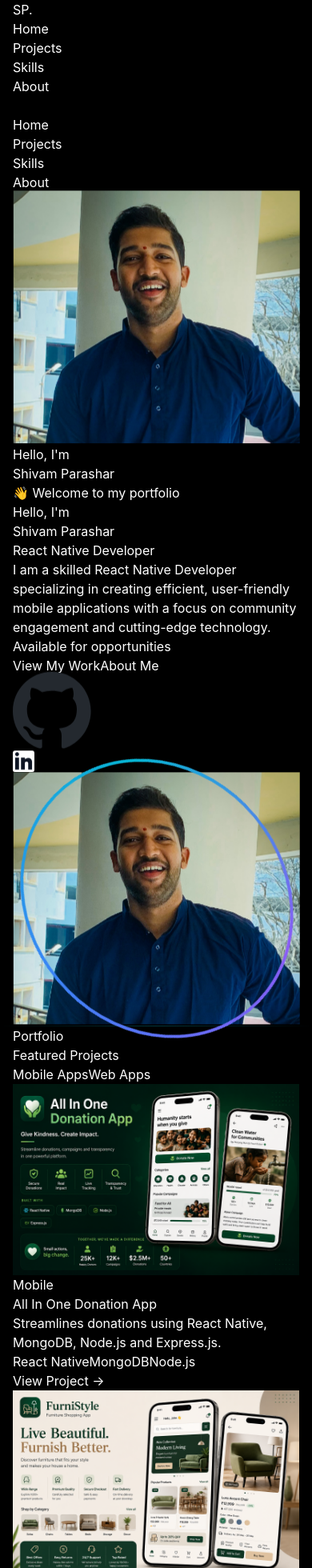
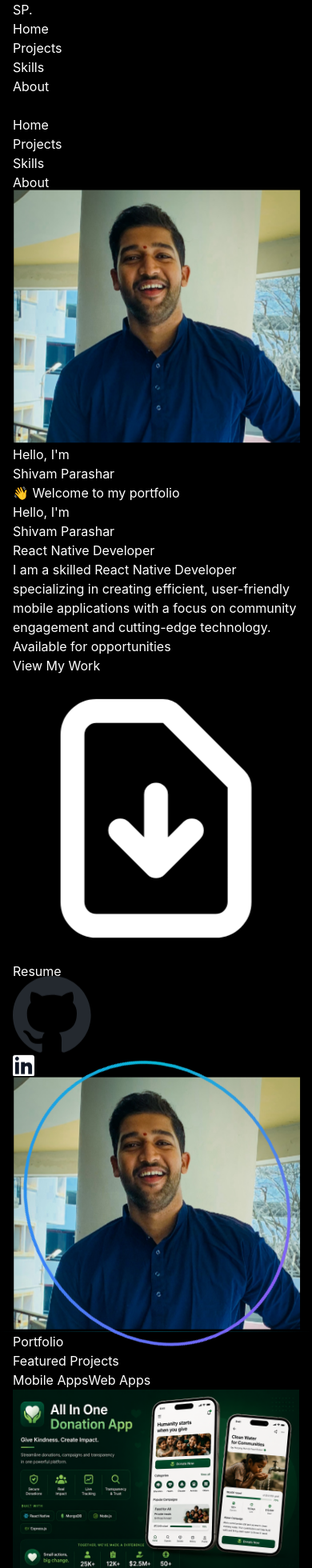
Before and after one commit to shivamparashar30/portfolio, a React (Vite) app: page / in a window 390 px wide. Shown: the top 1960 px of the page at 80% size. Built offline with nearby package versions, Linux system fonts and the light colour scheme.

Commit message:
Resume Added

```diff
--- a/src/App.css
+++ b/src/App.css
@@ -20,10 +20,7 @@
   background: linear-gradient(180deg, #2563eb, #0891b2);
 }
 
-/* Smooth scroll behavior */
-html {
-  scroll-behavior: smooth;
-}
+/* Scroll behavior handled via JS for smoother easing */
 
 /* Body styling */
 body {
--- a/src/App.jsx
+++ b/src/App.jsx
@@ -891,6 +891,7 @@ import Project10 from "./assets/images/pulse care.png";
 import LinkedIn from "./assets/linkedin.svg";
 import Github from "./assets/github.svg";
 import ArrowDown from "./assets/arrow-down.svg";
+import Resume from "./assets/file/Shivam_s_Resume_June_26.pdf";
 import { useEffect, useState, useRef } from "react";
 
 function App() {
@@ -898,6 +899,7 @@ function App() {
   const [mobileMenuOpen, setMobileMenuOpen] = useState(false);
   const [visibleCards, setVisibleCards] = useState(new Set());
   const [activeTab, setActiveTab] = useState("mobile");
+  const [tabTransition, setTabTransition] = useState(false);
   const projectRefs = useRef([]);
 
   const onPageScroll = () => {
@@ -937,6 +939,29 @@ function App() {
     setMobileMenuOpen(false);
   };
 
+  const smoothScroll = (e, href) => {
+    e.preventDefault();
+    const target = document.querySelector(href);
+    if (!target) return;
+    const targetPos = target.getBoundingClientRect().top + window.pageYOffset - 80;
+    const startPos = window.pageYOffset;
+    const distance = targetPos - startPos;
+    const duration = 1200;
+    let startTime = null;
+
+    const easeInOutCubic = (t) =>
+      t < 0.5 ? 4 * t * t * t : 1 - Math.pow(-2 * t + 2, 3) / 2;
+
+    const step = (currentTime) => {
+      if (!startTime) startTime = currentTime;
+      const elapsed = currentTime - startTime;
+      const progress = Math.min(elapsed / duration, 1);
+      window.scrollTo(0, startPos + distance * easeInOutCubic(progress));
+      if (progress < 1) requestAnimationFrame(step);
+    };
+    requestAnimationFrame(step);
+  };
+
   return (
     <>
       <header className={`fixed top-0 left-0 right-0 z-50 transition-all duration-500 ${scrolling ? 'bg-gray-900/90 backdrop-blur-xl border-b border-gray-800/50 shadow-lg shadow-black/20' : 'bg-transparent'}`}>
@@ -960,6 +985,7 @@ function App() {
                   <li key={item.href}>
                     <a
                       href={item.href}
+                      onClick={(e) => smoothScroll(e, item.href)}
                       className="text-gray-300 hover:text-cyan-400 cursor-pointer transition-colors duration-300 font-medium link-underline"
                     >
                       {item.label}
@@ -984,42 +1010,22 @@ function App() {
           {/* Mobile Menu */}
           <div className={`md:hidden overflow-hidden transition-all duration-500 ease-in-out ${mobileMenuOpen ? 'max-h-96 opacity-100 mt-6' : 'max-h-0 opacity-0'}`}>
             <ul className="flex flex-col gap-4 pb-4">
-              <li>
-                <a
-                  href="#home"
-                  onClick={closeMobileMenu}
-                  className="block text-gray-300 hover:text-cyan-400 cursor-pointer transition-all duration-300 font-medium py-2 px-4 hover:bg-gray-800/50 rounded-lg"
-                >
-                  Home
-                </a>
-              </li>
-              <li>
-                <a
-                  href="#projects"
-                  onClick={closeMobileMenu}
-                  className="block text-gray-300 hover:text-cyan-400 cursor-pointer transition-all duration-300 font-medium py-2 px-4 hover:bg-gray-800/50 rounded-lg"
-                >
-                  Projects
-                </a>
-              </li>
-              <li>
-                <a
-                  href="#technologies"
-                  onClick={closeMobileMenu}
-                  className="block text-gray-300 hover:text-cyan-400 cursor-pointer transition-all duration-300 font-medium py-2 px-4 hover:bg-gray-800/50 rounded-lg"
-                >
-                  Skills
-                </a>
-              </li>
-              <li>
-                <a
-                  href="#aboutme"
-                  onClick={closeMobileMenu}
-                  className="block text-gray-300 hover:text-cyan-400 cursor-pointer transition-all duration-300 font-medium py-2 px-4 hover:bg-gray-800/50 rounded-lg"
-                >
-                  About
-                </a>
-              </li>
+              {[
+                { href: "#home", label: "Home" },
+                { href: "#projects", label: "Projects" },
+                { href: "#technologies", label: "Skills" },
+                { href: "#aboutme", label: "About" },
+              ].map((item) => (
+                <li key={item.href}>
+                  <a
+                    href={item.href}
+                    onClick={(e) => { closeMobileMenu(); smoothScroll(e, item.href); }}
+                    className="block text-gray-300 hover:text-cyan-400 cursor-pointer transition-all duration-300 font-medium py-2 px-4 hover:bg-gray-800/50 rounded-lg"
+                  >
+                    {item.label}
+                  </a>
+                </li>
+              ))}
             </ul>
           </div>
         </div>
@@ -1102,15 +1108,19 @@ function App() {
                 <div className="flex flex-col sm:flex-row gap-4 pt-4 animate-fade-in-up animation-delay-800">
                   <a
                     href="#projects"
+                    onClick={(e) => smoothScroll(e, "#projects")}
                     className="px-8 py-4 bg-gradient-to-r from-blue-600 to-cyan-600 hover:from-blue-500 hover:to-cyan-500 rounded-xl font-semibold text-white shadow-lg shadow-blue-500/30 hover:shadow-xl hover:shadow-cyan-500/40 transition-all duration-500 transform hover-tilt hover:scale-105 active:scale-95 text-center"
                   >
                     View My Work
                   </a>
                   <a
-                    href="#aboutme"
-                    className="px-8 py-4 bg-gray-800/50 backdrop-blur-sm border border-gray-700 hover:border-cyan-500 rounded-xl font-semibold text-white transition-all duration-500 hover:bg-gray-800 hover-tilt text-center"
+                    href={Resume}
+                    download="Shivam_Parashar_Resume.pdf"
+                    className="px-8 py-4 bg-gray-800/50 backdrop-blur-sm border border-gray-700 hover:border-cyan-500 rounded-xl font-semibold text-white transition-all duration-500 hover:bg-gray-800 hover-tilt text-center flex items-center justify-center gap-2"
                   >
-                    About Me
+                    <svg className="w-5 h-5" fill="none" stroke="currentColor" viewBox="0 0 24 24"><path strokeLinecap="round" strokeLinejoin="round" strokeWidth={2} d="M12 10v6m0 0l-3-3m3 3l3-3m2 8H7a2 2 0 01-2-2V5a2 2 0 012-2h5.586a1 1 0 01.707.293l5.414 5.414a1 1 0 01.293.707V19a2 2 0 01-2 2z" />
+                    </svg>
+                    Resume
                   </a>
                 </div>
                 <div className="flex gap-6 pt-6 animate-fade-in-up animation-delay-1000">
@@ -1169,7 +1179,7 @@ function App() {
             <div className="flex justify-center mb-8 md:mb-12">
               <div className="inline-flex bg-gray-900/80 backdrop-blur-sm rounded-xl p-1.5 border border-gray-800">
                 <button
-                  onClick={() => setActiveTab("mobile")}
+                  onClick={() => { setTabTransition(true); setTimeout(() => { setActiveTab("mobile"); setTabTransition(false); }, 200); }}
                   className={`px-5 md:px-8 py-2.5 md:py-3 rounded-lg text-sm md:text-base font-semibold transition-all duration-500 ${
                     activeTab === "mobile"
                       ? "bg-gradient-to-r from-blue-600 to-cyan-600 text-white shadow-lg shadow-cyan-500/30"
@@ -1179,7 +1189,7 @@ function App() {
                   Mobile Apps
                 </button>
                 <button
-                  onClick={() => setActiveTab("web")}
+                  onClick={() => { setTabTransition(true); setTimeout(() => { setActiveTab("web"); setTabTransition(false); }, 200); }}
                   className={`px-5 md:px-8 py-2.5 md:py-3 rounded-lg text-sm md:text-base font-semibold transition-all duration-500 ${
                     activeTab === "web"
                       ? "bg-gradient-to-r from-blue-600 to-cyan-600 text-white shadow-lg shadow-cyan-500/30"
@@ -1192,18 +1202,18 @@ function App() {
             </div>
 
             {/* Projects Grid */}
-            <div className="grid grid-cols-1 md:grid-cols-2 lg:grid-cols-3 gap-6 md:gap-8 max-w-7xl mx-auto">
+            <div className={`grid grid-cols-1 md:grid-cols-2 lg:grid-cols-3 gap-6 md:gap-8 max-w-7xl mx-auto transition-all duration-300 ${tabTransition ? 'opacity-0 translate-y-4' : 'opacity-100 translate-y-0'}`}>
 
               {[
-                { img: Project1, title: "All In One Donation App", desc: "Streamlines donations using React Native, MongoDB, Node.js and Express.js.", tags: ["React Native", "MongoDB", "Node.js"], link: "https://github.com/shivamparashar30/AIOD-FrontEnd", type: "mobile" },
-                { img: Project2, title: "Furniture Ecommerce", desc: "Furniture E-commerce Store, built with React Native, MongoDB, Node.js and Express.js.", tags: ["React Native", "MongoDB", "Express.js"], link: "https://github.com/shivamparashar30/FurnitureApp-FrontEnd", type: "mobile" },
+                { img: Project1, title: "All In One Donation", desc: "All-in-one donation app enabling donations of clothes, money, food, and books with secure backend.", tags: ["React Native", "MongoDB", "Express.js"], link: "https://github.com/shivamparashar30/AIOD-FrontEnd", type: "mobile" },
+                { img: Project2, title: "Furniture Ecommerce", desc: "Modern furniture shopping app with product browsing, cart management, and real-time listings.", tags: ["React Native", "MongoDB", "Node.js"], link: "https://github.com/shivamparashar30/FurnitureApp-FrontEnd", type: "mobile" },
                 { img: Project3, title: "Food Ordering App", desc: "Food Ordering App using React Native and MongoDB.", tags: ["React Native", "MongoDB", "Node.js"], link: "https://github.com/shivamparashar30/Food-order-app", type: "mobile" },
                 { img: Project5, title: "Movie Ticket Booking", desc: "Complete movie ticket booking solution with React Native, MongoDB, Node.js and Express.js.", tags: ["React Native", "MongoDB", "Express.js"], link: "https://github.com/shivamparashar30/Movie-Ticket-Booking-App", type: "mobile" },
                 { img: Project7, title: "Body Fat Calculator", desc: "AI-powered body fat percentage calculator using React Native and TensorFlow.", tags: ["React Native", "TensorFlow", "AI/ML"], link: "https://github.com/shivamparashar30/Body-Fat-Calculator", type: "mobile" },
-                { img: Project10, title: "Pulse Care", desc: "Healthcare monitoring platform for real-time patient vitals tracking.", tags: ["React Native", "Node.js", "MongoDB"], link: "https://github.com/shivamparashar30/PulseCare", type: "mobile" },
-                { img: Project4, title: "AI Skill Scan", desc: "AI-powered skill assessment platform with ATS scoring and resume analysis.", tags: ["React.js", "AI", "Node.js"], link: "https://ai-skill-scan-main.vercel.app/", type: "web" },
+                { img: Project10, title: "Pulse Care", desc: "Healthcare platform for seamless appointment management and patient-doctor interactions.", tags: ["React.js", "REST APIs", "Auth"], link: "https://github.com/shivamparashar30/PulseCare", type: "mobile" },
+                { img: Project4, title: "AI Skill Scan", desc: "AI-powered resume scanning platform with real-time skill analysis and job alignment using Puter.js.", tags: ["React.js", "AI", "Puter.js"], link: "https://ai-skill-scan-main.vercel.app/", type: "web" },
                 { img: Project6, title: "Admin Dashboard", desc: "Comprehensive admin dashboard for database management built with React.js.", tags: ["React.js", "Dashboard", "Database"], link: "https://admindbshivam.vercel.app", type: "web" },
-                { img: Project8, title: "Cadence", desc: "A modern coding practice and DSA preparation platform.", tags: ["React.js", "Node.js", "MongoDB"], link: "https://cadence-prep.vercel.app/", type: "web" },
+                { img: Project8, title: "Cadence", desc: "Interview prep platform with 150+ DSA problems, interactive roadmaps, progress tracking, and focus timer.", tags: ["React.js", "Node.js", "MongoDB"], link: "https://cadence-prep.vercel.app/", type: "web" },
                 { img: Project9, title: "Spendly", desc: "Smart expense tracking and budget management dashboard.", tags: ["React.js", "Firebase", "Analytics"], link: "https://github.com/shivamparashar30/spendly", type: "web" },
               ]
                 .filter((project) => project.type === activeTab)
@@ -1306,7 +1316,7 @@ function App() {
                       Developer Tools
                     </h3>
                     <div className="flex flex-wrap gap-2">
-                      {["Git", "GitHub", "VS Code", "Postman", "Figma", "Android Studio"].map((skill, i) => (
+                      {["Git", "GitHub", "VS Code", "Postman", "Figma", "Jira", "Android Studio", "Xcode", "Vercel"].map((skill, i) => (
                         <span
                           key={i}
                           className="px-4 py-2 text-sm font-medium bg-purple-500/10 text-purple-300 rounded-full border border-purple-500/20 hover:border-purple-400/50 hover:bg-purple-500/20 hover:-translate-y-0.5 transition-all duration-300 cursor-default"
@@ -1368,10 +1378,11 @@ function App() {
                       <div className="ml-20 md:ml-0 md:w-1/2 md:pr-12">
                         <div className="bg-gray-900/50 backdrop-blur-sm border border-gray-800 hover:border-cyan-500/50 rounded-2xl p-6 transition-all duration-300 hover:shadow-lg hover:shadow-cyan-500/20">
                           <span className="inline-block px-4 py-1 bg-blue-500/20 text-blue-400 rounded-full text-sm font-semibold border border-blue-500/30 mb-3">
-                            2022
+                            July 2019 - May 2022
                           </span>
                           <h3 className="text-xl font-bold mb-2 text-white">Bachelor of Computer Applications</h3>
                           <p className="text-gray-400">Aryan College, Ajmer</p>
+                          <p className="text-gray-500 text-sm mt-1">CGPA: 7.7/10</p>
                         </div>
                       </div>
                     </div>
@@ -1382,10 +1393,11 @@ function App() {
                       <div className="ml-20 md:ml-0 md:w-1/2 md:pl-12">
                         <div className="bg-gray-900/50 backdrop-blur-sm border border-gray-800 hover:border-cyan-500/50 rounded-2xl p-6 transition-all duration-300 hover:shadow-lg hover:shadow-cyan-500/20">
                           <span className="inline-block px-4 py-1 bg-cyan-500/20 text-cyan-400 rounded-full text-sm font-semibold border border-cyan-500/30 mb-3">
-                            2024
+                            Oct 2022 - July 2024
                           </span>
                           <h3 className="text-xl font-bold mb-2 text-white">Master of Computer Applications</h3>
                           <p className="text-gray-400">PES University, Bangalore</p>
+                          <p className="text-gray-500 text-sm mt-1">CGPA: 8.2/10</p>
                         </div>
                       </div>
                     </div>
@@ -1396,33 +1408,33 @@ function App() {
                       <div className="ml-20 md:ml-0 md:w-1/2 md:pr-12">
                         <div className="bg-gray-900/50 backdrop-blur-sm border border-gray-800 hover:border-cyan-500/50 rounded-2xl p-6 transition-all duration-300 hover:shadow-lg hover:shadow-cyan-500/20">
                           <span className="inline-block px-4 py-1 bg-purple-500/20 text-purple-400 rounded-full text-sm font-semibold border border-purple-500/30 mb-3">
-                            Jul 2024 - Dec 2024
+                            Feb 2024 - Dec 2024
                           </span>
-                          <h3 className="text-xl font-bold mb-2 text-cyan-400">Software Developer Intern</h3>
+                          <h3 className="text-xl font-bold mb-2 text-cyan-400">React Native Developer</h3>
                           <p className="text-white font-semibold mb-3">Tigbar (Remote)</p>
                           <ul className="space-y-2 text-gray-400">
                             <li className="flex items-start gap-2">
                               <span className="text-cyan-400 mt-1">▹</span>
-                              <span>Worked on cross-platform app development using React Native</span>
+                              <span>Built cross-platform apps using React Native with smooth performance on iOS and Android</span>
                             </li>
                             <li className="flex items-start gap-2">
                               <span className="text-cyan-400 mt-1">▹</span>
-                              <span>Collaborated with teams using Agile methodologies and Jira</span>
+                              <span>Facilitated Agile ceremonies and used Jira for sprint tracking and task management</span>
                             </li>
                             <li className="flex items-start gap-2">
                               <span className="text-cyan-400 mt-1">▹</span>
-                              <span>Utilized Redux Toolkit for efficient state management</span>
+                              <span>Implemented Redux Toolkit for state management, improving app efficiency</span>
                             </li>
                             <li className="flex items-start gap-2">
                               <span className="text-cyan-400 mt-1">▹</span>
-                              <span>Used GitHub for version control and seamless code integration</span>
+                              <span>Collaborated via GitHub for version control and seamless code integration</span>
                             </li>
                           </ul>
                         </div>
                       </div>
                     </div>
 
-                    {/* Current Position - Grofo */}
+                    {/* Current Position - Chemflo */}
                     <div className="relative flex items-center md:flex-row-reverse">
                       <div className="absolute left-8 md:left-1/2 w-4 h-4 bg-gradient-to-r from-blue-500 to-cyan-500 rounded-full border-4 border-gray-900 transform -translate-x-1/2 z-10 animate-pulse"></div>
                       <div className="ml-20 md:ml-0 md:w-1/2 md:pl-12">
@@ -1430,24 +1442,24 @@ function App() {
                           <span className="inline-block px-4 py-1 bg-gradient-to-r from-blue-500/30 to-cyan-500/30 text-cyan-300 rounded-full text-sm font-semibold border border-cyan-500/50 mb-3">
                             Jan 2025 - Present
                           </span>
-                          <h3 className="text-xl font-bold mb-2 text-cyan-400">Front-End Developer</h3>
-                          <p className="text-white font-semibold mb-3">Grofo (Remote)</p>
+                          <h3 className="text-xl font-bold mb-2 text-cyan-400">Software Engineer</h3>
+                          <p className="text-white font-semibold mb-3">Chemflo (Remote)</p>
                           <ul className="space-y-2 text-gray-300">
                             <li className="flex items-start gap-2">
                               <span className="text-cyan-400 mt-1">▹</span>
-                              <span>Developing comprehensive CRM solutions for chemical companies using React.js</span>
+                              <span>Built 5+ web and mobile apps from scratch, including a complete CRM system using React.js and React Native</span>
                             </li>
                             <li className="flex items-start gap-2">
                               <span className="text-cyan-400 mt-1">▹</span>
-                              <span>Creating user-centered interfaces in Figma with focus on client satisfaction</span>
+                              <span>Delivered responsive CRM solutions and mobile apps for chemical companies and field representatives</span>
                             </li>
                             <li className="flex items-start gap-2">
                               <span className="text-cyan-400 mt-1">▹</span>
-                              <span>Managing complete development lifecycle from requirements to deployment</span>
+                              <span>Converted Figma designs into responsive web applications with clean, user-friendly interfaces</span>
                             </li>
                             <li className="flex items-start gap-2">
                               <span className="text-cyan-400 mt-1">▹</span>
-                              <span>Building responsive web applications using modern technologies</span>
+                              <span>Managed Play Store and App Store deployments, push notifications, and manual testing for production apps</span>
                             </li>
                           </ul>
                         </div>
@@ -1503,9 +1515,7 @@ function App() {
           <div className="fixed bottom-8 right-8 z-50">
             <button
               className="w-12 h-12 bg-gradient-to-r from-blue-600 to-cyan-600 hover:from-blue-500 hover:to-cyan-500 rounded-full flex items-center justify-center shadow-lg shadow-blue-500/30 hover:shadow-xl hover:shadow-cyan-500/40 transition-all duration-300 transform hover:scale-110"
-              onClick={() => {
-                window.scrollTo(0, 0);
-              }}
+              onClick={(e) => smoothScroll(e, "#home")}
               aria-label="Scroll to top"
             >
               <img src={ArrowDown} className="w-6 h-6 rotate-180" alt="Scroll to top" />
```
Also changed, not shown: 1 other file (tests, documents, lock files or other folders).
